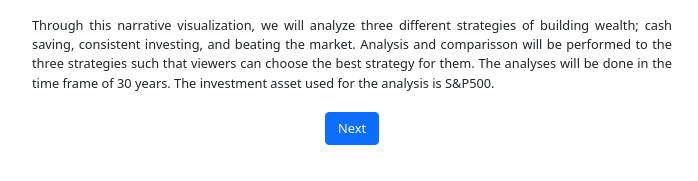
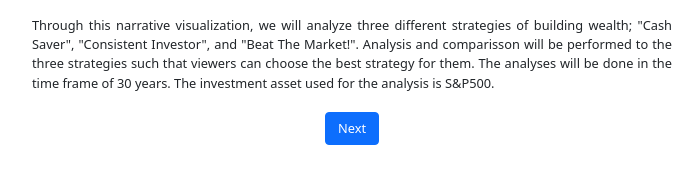
Before and after one commit to benhtan/beatTheMarket, a plain HTML site: page index.html in a window 1280 px wide. Shown: the part 536-717 px from the top of the page, 288-986 px from the left. Drawn offline with nearby package versions, Linux system fonts and the light colour scheme.

Commit message:
revise sentences

```diff
--- a/index.html
+++ b/index.html
@@ -118,7 +118,7 @@
                     After all, how can one predict the movement of the market? Is it better to just be consistent and buy investment as soon as you have the extra cash?
                 </div>
                 <div class="paragraph">
-                    Through this narrative visualization, we will analyze three different strategies of building wealth; cash saving, consistent investing, and beating the market.
+                    Through this narrative visualization, we will analyze three different strategies of building wealth; "Cash Saver", "Consistent Investor", and "Beat The Market!".
                     Analysis and comparisson will be performed to the three strategies such that viewers can choose the best strategy for them.
                     The analyses will be done in the time frame of 30 years. The investment asset used for the analysis is S&P500.
                 </div>
```
